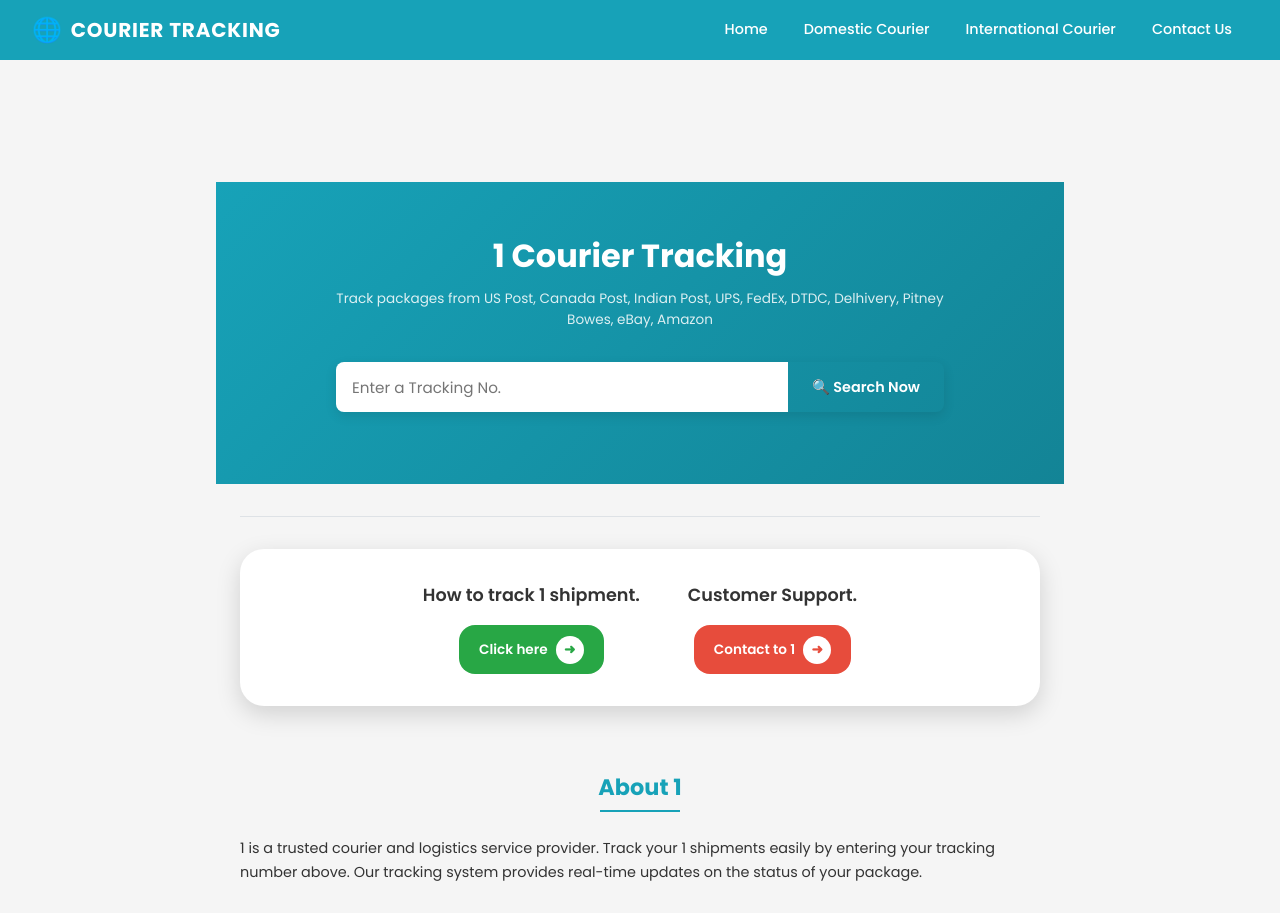
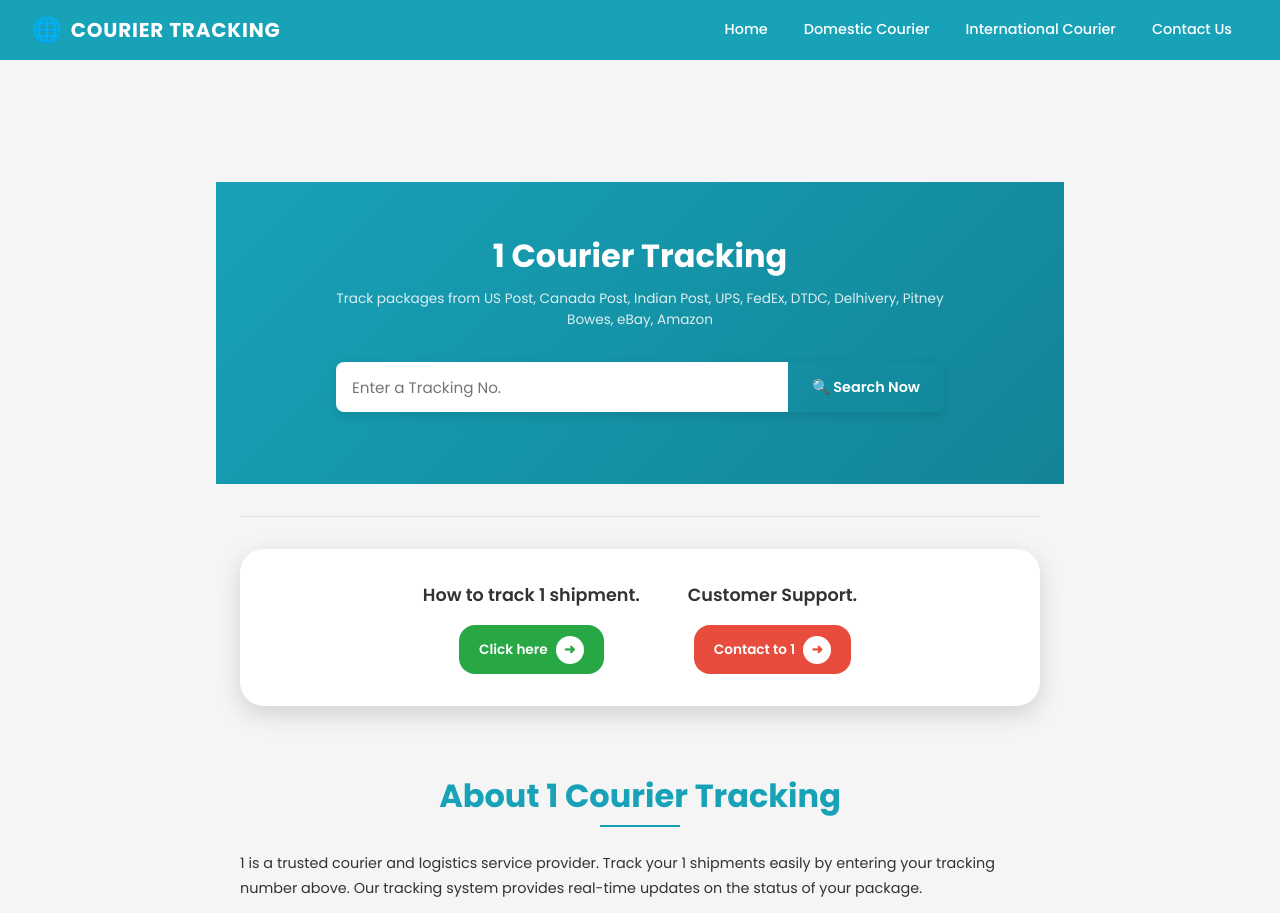
Before and after one commit to RTGoyani/newtrackCouriers, a React (Vite) app: page /1 in a window 1280 px wide. Shown: the top 913 px of the page. Built offline with nearby package versions, Linux system fonts and the light colour scheme.

Commit message:
about title text update

```diff
--- a/src/pages/CourierTracking/CourierTrackingPage.jsx
+++ b/src/pages/CourierTracking/CourierTrackingPage.jsx
@@ -162,7 +162,9 @@ const CourierTrackingPage = () => {
 
 				{/* About */}
 				<section id="about" className={styles.aboutSection}>
-					<h2 className={styles.aboutTitle}>About {content.title.replace(" Courier Tracking", "")}</h2>
+					{/* <h2 className={styles.aboutTitle}>About {content.title.replace(" Courier Tracking", "")}</h2> */}
+
+					<h1 className={styles.aboutTitle}>About {content.title}</h1>
 					<hr className={styles.aboutDivider} />
 					<p className={styles.aboutText}>{content.about}</p>
 
--- a/src/pages/CourierTracking/CourierTrackingPage.module.css
+++ b/src/pages/CourierTracking/CourierTrackingPage.module.css
@@ -163,7 +163,7 @@
 }
 
 .aboutTitle {
-    font-size: 1.4rem;
+    font-size: 2.0rem;
     font-weight: 700;
     color: var(--color-primary);
     text-align: center;
```
